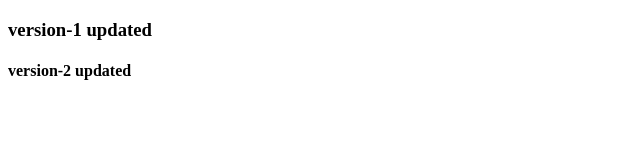
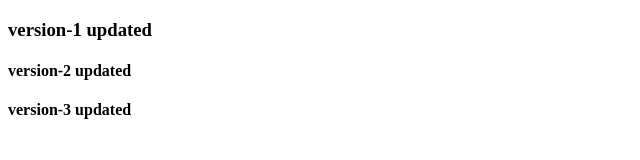
Before and after one commit to Sandani786/Git-Versions, a plain HTML site: page index.html in a window 1280 px wide. Shown: the whole page, without its empty margins (0-640 px from the left). Drawn offline with Linux system fonts and the light colour scheme.

Commit message:
version-3

```diff
--- a/index.html
+++ b/index.html
@@ -8,5 +8,6 @@
 <body>
     <h3>version-1 updated</h3>
     <h4>version-2 updated</h4>
+    <h4>version-3 updated</h4>
 </body>
 </html>
```
